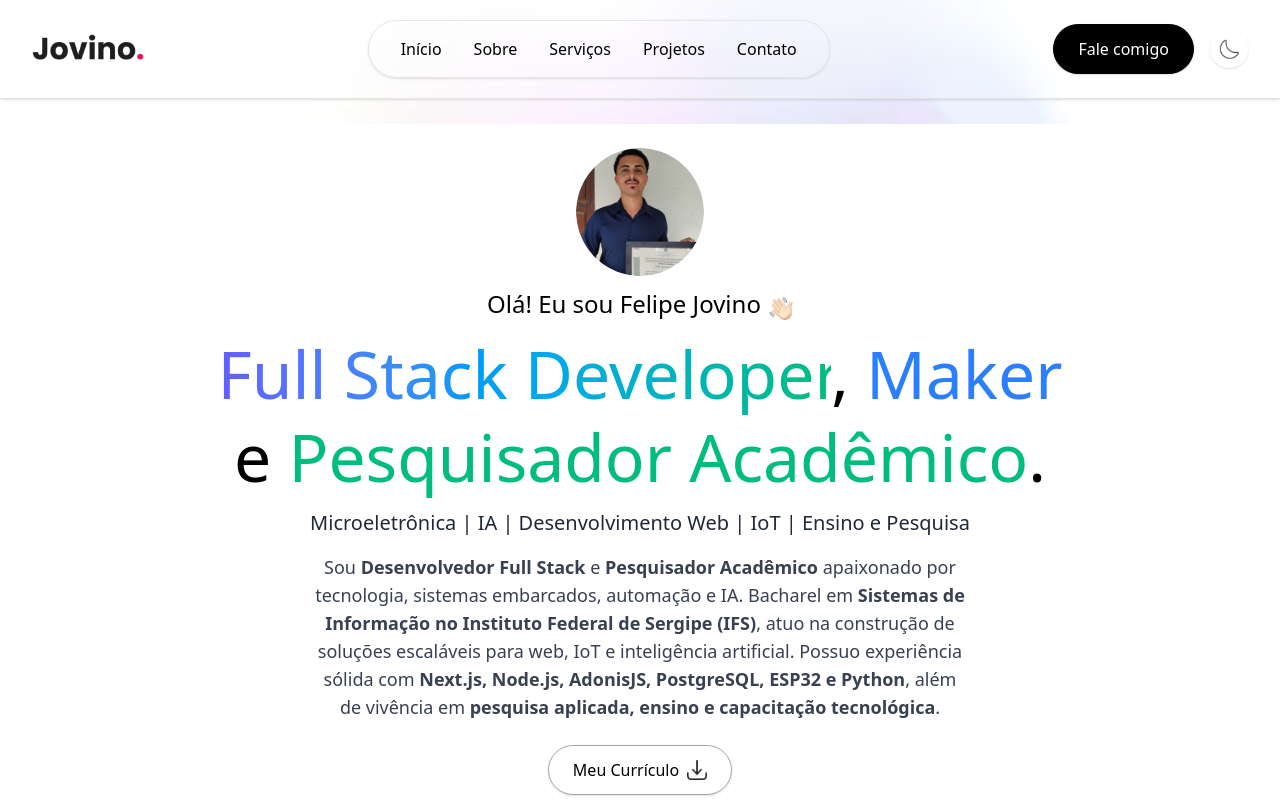
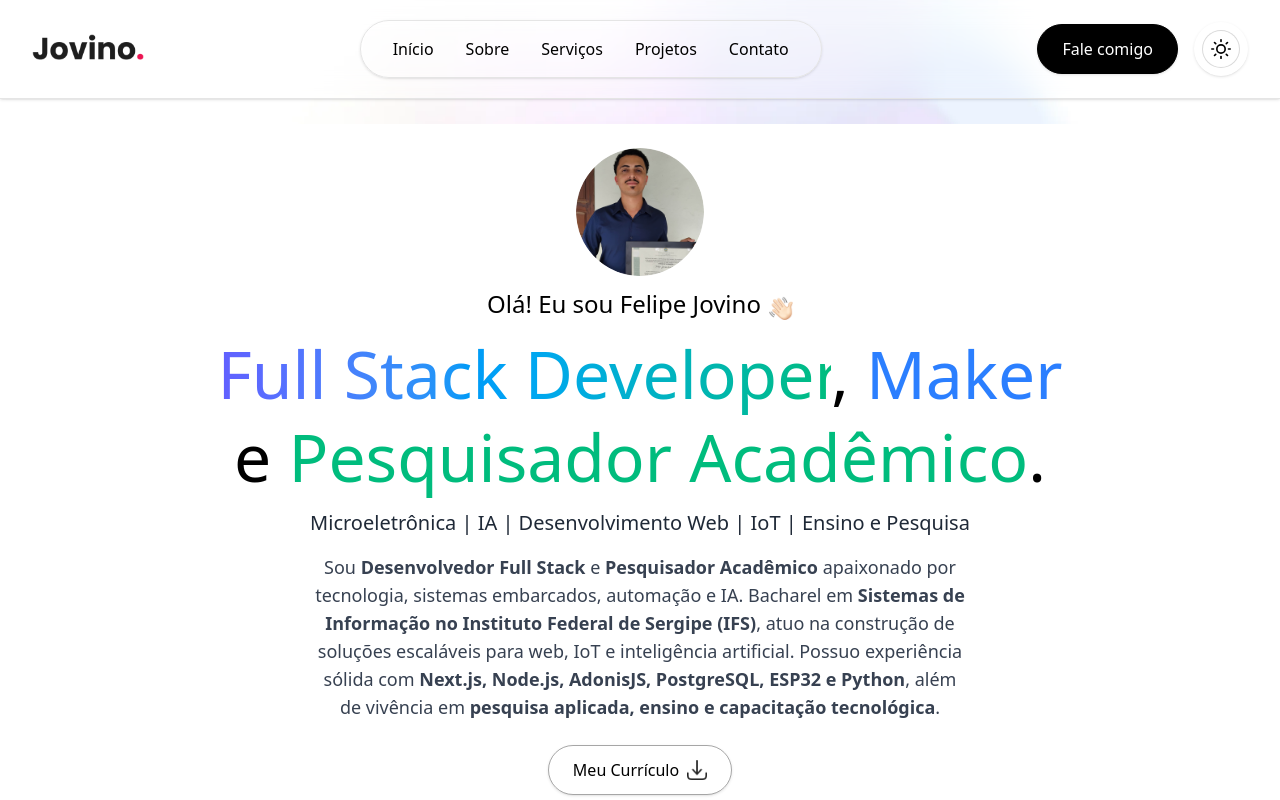
Before and after one commit to Jovinull/portfolio, a Next.js app: page / in a window 1280 px wide. Shown: the top 800 px of the page. Built offline with nearby package versions, Linux system fonts and the light colour scheme; no server answers; a web font is replaced by a local one.

Commit message:
refactor: replace theme toggle image icons with react-icons and improve contrast

```diff
--- a/app/components/buttons/ThemeToggle.tsx
+++ b/app/components/buttons/ThemeToggle.tsx
@@ -1,11 +1,11 @@
 'use client';
 
-import Image from 'next/image';
-import { assets } from '@/assets/assets';
+import { FiMoon, FiSun } from 'react-icons/fi';
 import { useThemeStore } from '@/app/store/useThemeStore';
 import BaseButton from './BaseButton';
 
 export default function ThemeToggle() {
+  const isDark = useThemeStore(s => s.isDark);
   const toggleTheme = useThemeStore(s => s.toggleTheme);
 
   return (
@@ -15,15 +15,21 @@ export default function ThemeToggle() {
       ariaLabel="Alternar tema"
       variant="ghost"
       startIcon={
-        <>
-          <Image src={assets.moon_icon} alt="" aria-hidden="true" className="h-5 w-5 dark:hidden" />
-          <Image
-            src={assets.sun_icon}
-            alt=""
-            aria-hidden="true"
-            className="hidden h-5 w-5 dark:block"
-          />
-        </>
+        <span
+          className={[
+            'inline-flex items-center justify-center rounded-full p-2',
+            'ring-1 ring-black/15 dark:ring-white/20',
+            'transition-all',
+            'hover:ring-black/25 dark:hover:ring-white/35',
+            'active:scale-95',
+          ].join(' ')}
+        >
+          {isDark ? (
+            <FiMoon className="h-5 w-5 text-white" aria-hidden="true" />
+          ) : (
+            <FiSun className="h-5 w-5 text-black" aria-hidden="true" />
+          )}
+        </span>
       }
     />
   );
--- a/package.json
+++ b/package.json
@@ -18,6 +18,7 @@
     "next": "15.3.4",
     "react": "^19.0.0",
     "react-dom": "^19.0.0",
+    "react-icons": "^5.5.0",
     "zustand": "^5.0.5"
   },
   "devDependencies": {
```
Also changed, not shown: 1 other file (tests, documents, lock files or other folders).
